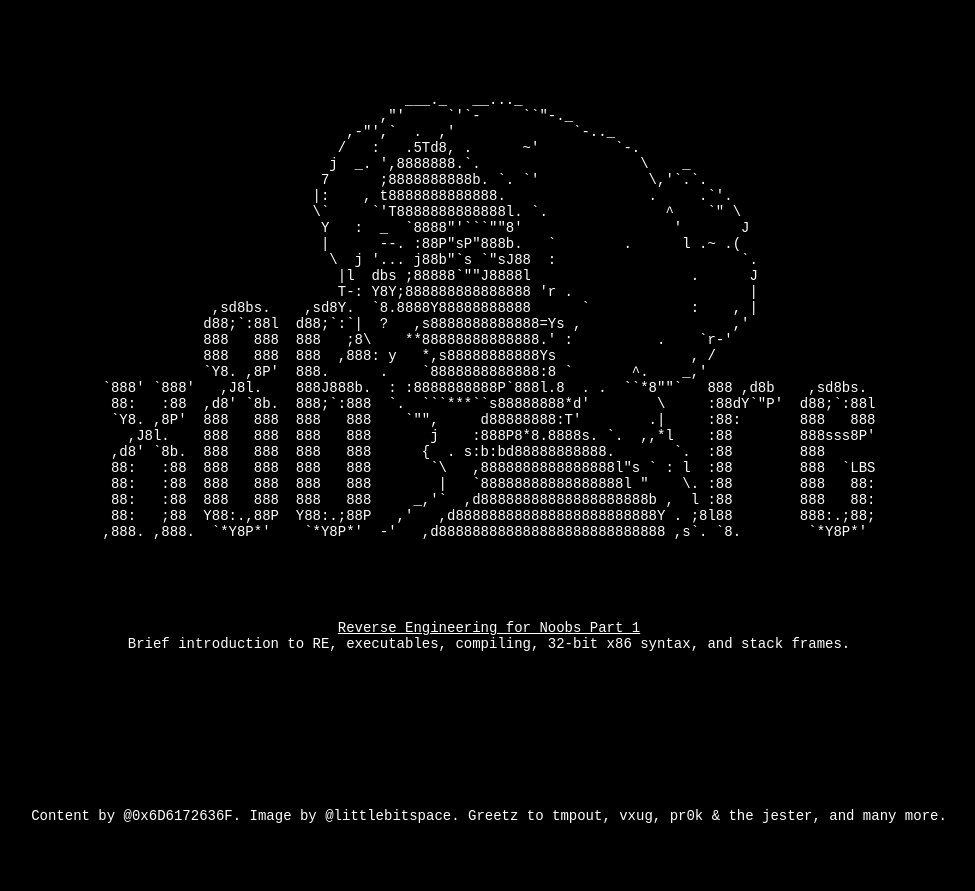
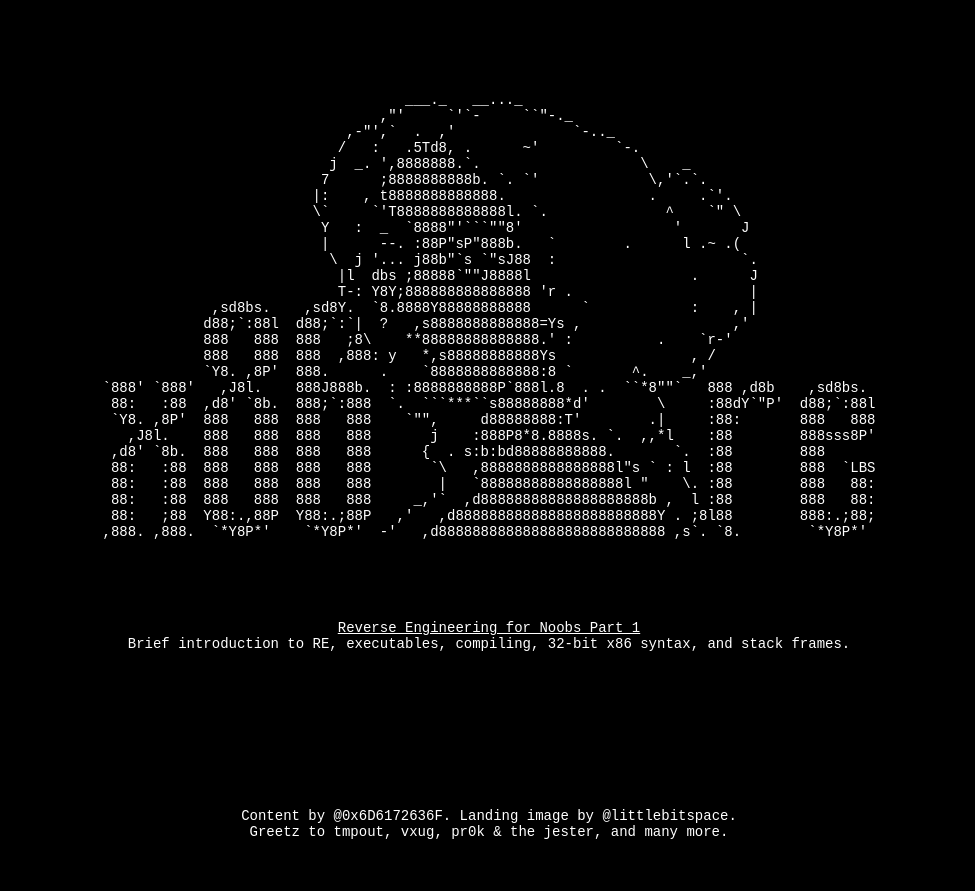
Before and after one commit to mmssr/RE_for_Noobs, a plain HTML site: page index.html in a window 1280 px wide. Shown: the whole page, without its empty margins (151-1126 px from the left). Drawn offline with Linux system fonts and the light colour scheme.

Commit message:
Update index.html

```diff
--- a/index.html
+++ b/index.html
@@ -58,7 +58,8 @@ Brief introduction to RE, executables, compiling, 32-bit x86 syntax, and stack f
         <footer>
         <pre style="color: white; margin: 60px auto; width: 75%; font-size: 14px; font-family: 'Courier New', monospace;">
             <center>
-Content by @0x6D6172636F. Image by @littlebitspace. Greetz to tmpout, vxug, pr0k & the jester, and many more.
+Content by @0x6D6172636F. Landing image by @littlebitspace.
+Greetz to tmpout, vxug, pr0k & the jester, and many more.
             </center>
         </pre>
         </footer>
```
